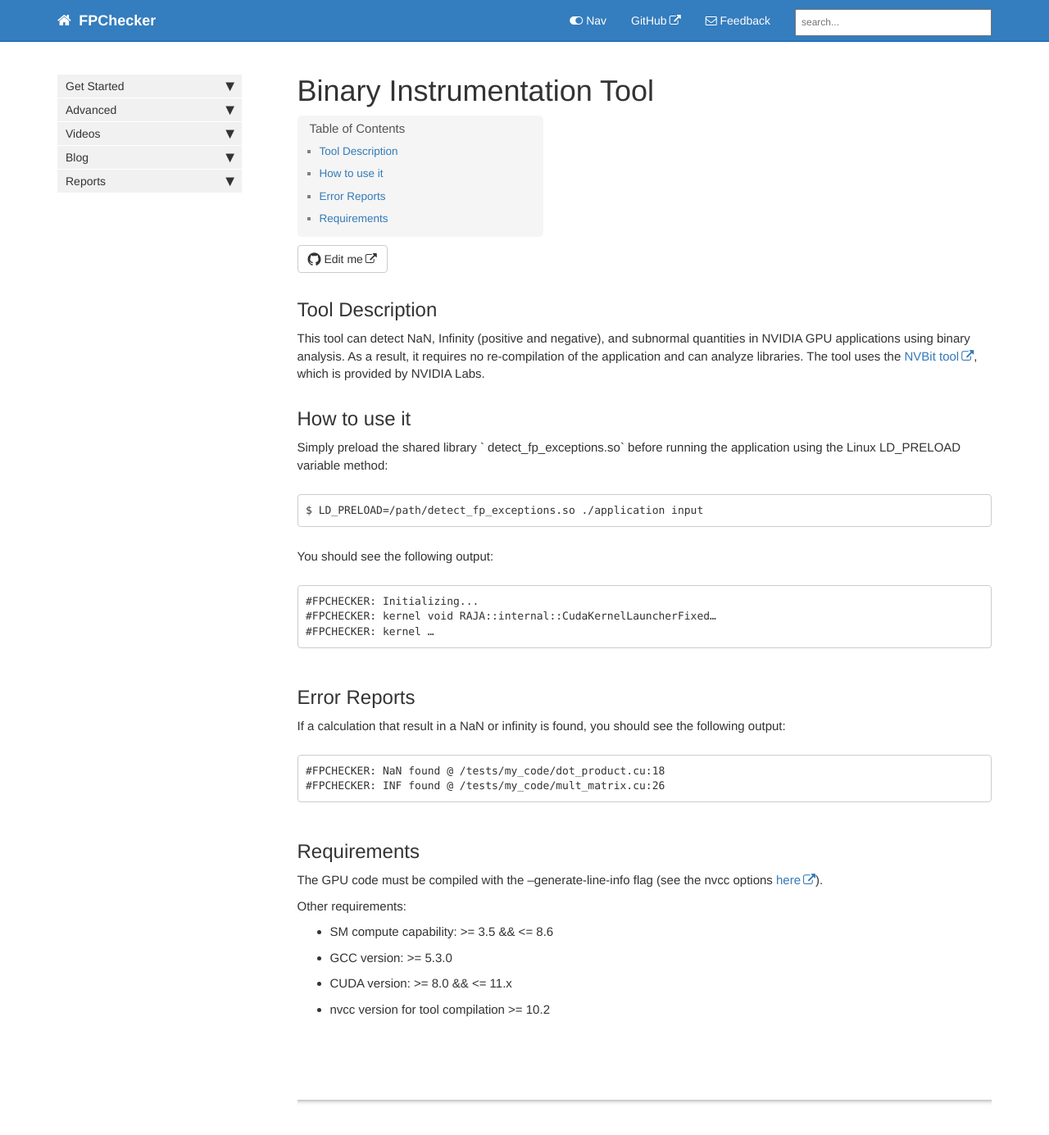
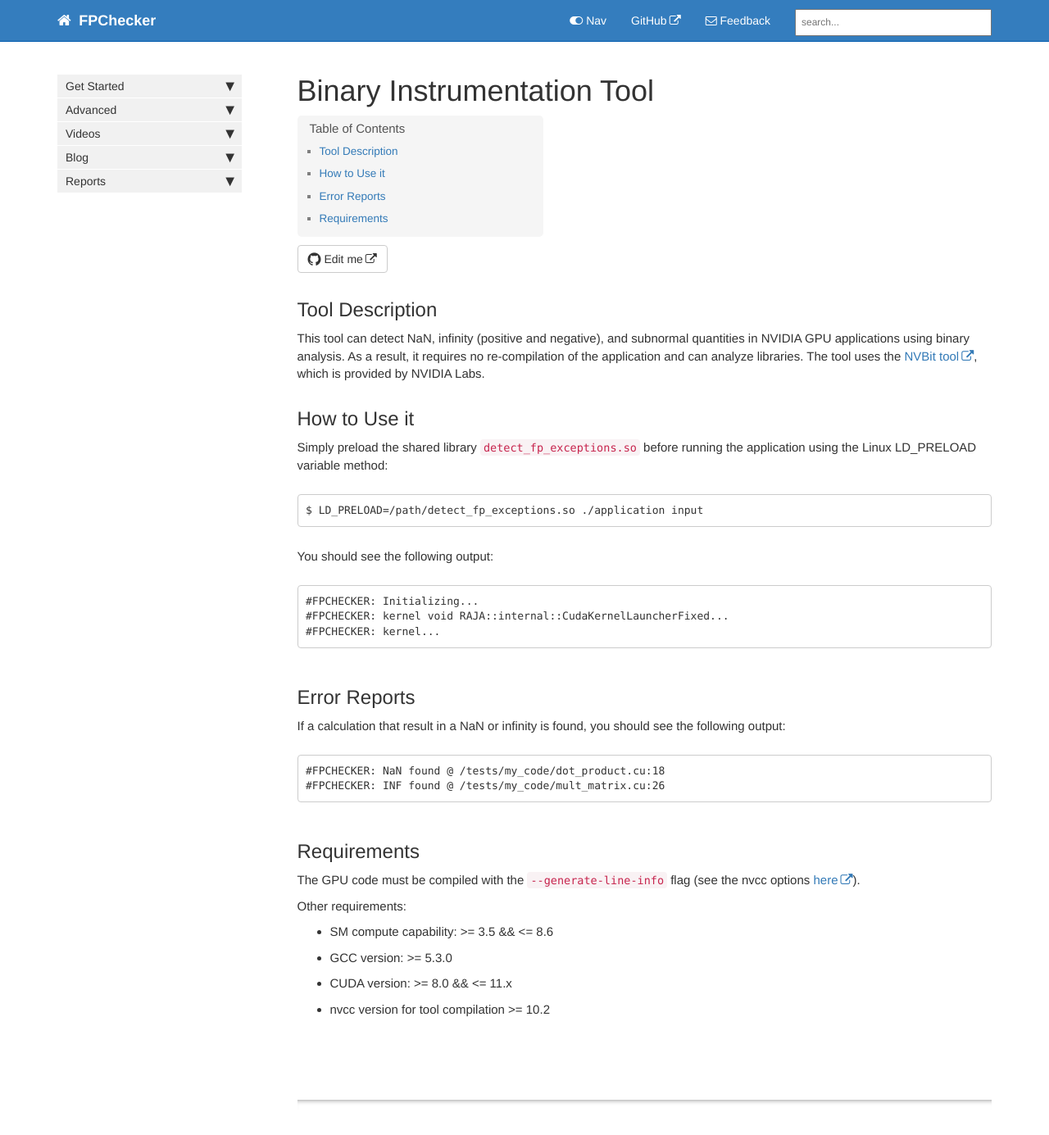
Before and after one commit to ilagunap/fpchecker-doc, a Jekyll site: the page built from nvbit_tool.md, in a window 1280 px wide and 1400 px high. Shown: the top 1385 px of the window at 82% size. Built offline with Jekyll 4.4.1, drawn with Linux system fonts in a browser that asks for light colours; comment, search, counter and statistics services are not loaded.

````diff
--- a/nvbit_tool.md
+++ b/nvbit_tool.md
@@ -8,19 +8,19 @@ permalink: nvbit_tool.html
 
 ## Tool Description
 
-This tool can detect NaN, Infinity (positive and negative), and subnormal quantities in NVIDIA GPU applications using binary analysis. As a result, it requires no re-compilation of the application and can analyze libraries. The tool uses the [NVBit tool](https://github.com/NVlabs/NVBit), which is provided by NVIDIA Labs.
+This tool can detect NaN, infinity (positive and negative), and subnormal quantities in NVIDIA GPU applications using binary analysis. As a result, it requires no re-compilation of the application and can analyze libraries. The tool uses the [NVBit tool](https://github.com/NVlabs/NVBit), which is provided by NVIDIA Labs.
 
-## How to use it
+## How to Use it
 
-Simply preload the shared library ` detect_fp_exceptions.so` before running the application using the Linux LD_PRELOAD variable method:
+Simply preload the shared library `detect_fp_exceptions.so` before running the application using the Linux LD_PRELOAD variable method:
 ```
 $ LD_PRELOAD=/path/detect_fp_exceptions.so ./application input
 ```
 You should see the following output:
 ```
 #FPCHECKER: Initializing...
-#FPCHECKER: kernel void RAJA::internal::CudaKernelLauncherFixed…
-#FPCHECKER: kernel …
+#FPCHECKER: kernel void RAJA::internal::CudaKernelLauncherFixed...
+#FPCHECKER: kernel...
 ```
 ## Error Reports
 
@@ -31,7 +31,7 @@ If a calculation that result in a NaN or infinity is found, you should see the f
 ```
 ## Requirements
 
-The GPU code must be compiled with the –generate-line-info flag (see the nvcc options [here](https://docs.nvidia.com/cuda/cuda-compiler-driver-nvcc/index.html#options-for-altering-compiler-linker-behavior-generate-line-info)).
+The GPU code must be compiled with the `--generate-line-info` flag (see the nvcc options [here](https://docs.nvidia.com/cuda/cuda-compiler-driver-nvcc/index.html#options-for-altering-compiler-linker-behavior-generate-line-info)).
 
 Other requirements:
 - SM compute capability: >= 3.5 && <= 8.6
````
